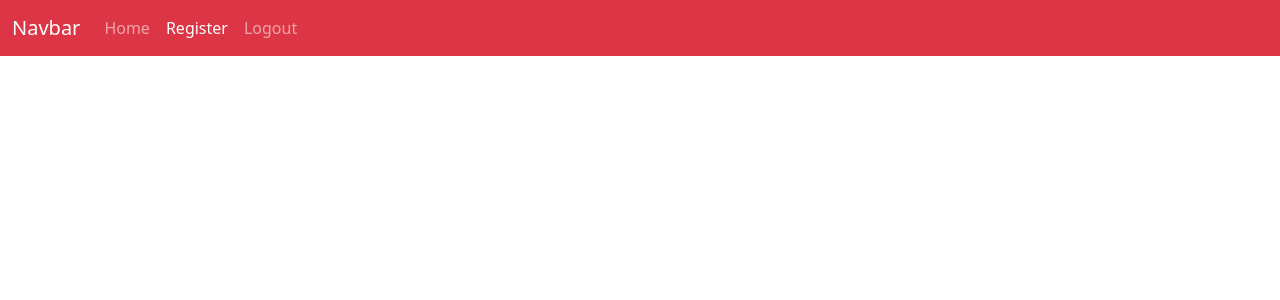
After one commit to DhaniSanJose/ipat2c, a Django app: page /register/ in a window 1280 px wide. The commit adds this page. Shown: the top 300 px of the page. Run offline with Django 5.2, Linux system fonts and the light colour scheme.

Commit message:
Desinging the Webpage

```diff
--- /dev/null
+++ b/ipat2c/dcrm/templates/base2.html
@@ -0,0 +1,23 @@
+<!doctype html>
+<html lang="en">
+  <head>
+    <meta charset="utf-8">
+    <meta name="viewport" content="width=device-width, initial-scale=1">
+    <title>Bootstrap demo</title>
+    <link href="https://cdn.jsdelivr.net/npm/bootstrap@5.3.3/dist/css/bootstrap.min.css" rel="stylesheet" integrity="sha384-QWTKZyjpPEjISv5WaRU9OFeRpok6YctnYmDr5pNlyT2bRjXh0JMhjY6hW+ALEwIH" crossorigin="anonymous">
+  </head>
+  {% include 'navbar2.html' %}
+  <body>
+
+
+
+        {% block content %}
+
+        {% endblock %}
+
+
+
+
+    <script src="https://cdn.jsdelivr.net/npm/bootstrap@5.3.3/dist/js/bootstrap.bundle.min.js" integrity="sha384-YvpcrYf0tY3lHB60NNkmXc5s9fDVZLESaAA55NDzOxhy9GkcIdslK1eN7N6jIeHz" crossorigin="anonymous"></script>
+  </body>
+</html>
--- /dev/null
+++ b/ipat2c/dcrm/templates/navbar2.html
@@ -0,0 +1,22 @@
+<nav class="navbar navbar-expand-lg navbar-dark bg-danger">
+    <div class="container-fluid">
+      <a class="navbar-brand" href="#">Navbar</a>
+      <button class="navbar-toggler" type="button" data-bs-toggle="collapse" data-bs-target="#navbarNav" aria-controls="navbarNav" aria-expanded="false" aria-label="Toggle navigation">
+        <span class="navbar-toggler-icon"></span>
+      </button>
+      <div class="collapse navbar-collapse" id="navbarNav">
+        <ul class="navbar-nav">
+          <li class="nav-item">
+            <a class="nav-link " aria-current="page" href="{% url 'home' %}">Home</a>
+          </li>
+          <li class="nav-item">
+            <a class="nav-link active" href="#">Register</a>
+          </li>
+          <li class="nav-item">
+            <a class="nav-link" href="#">Logout</a>
+          </li>
+
+        </ul>
+      </div>
+    </div>
+  </nav>
--- /dev/null
+++ b/ipat2c/dcrm/templates/register.html
@@ -0,0 +1,5 @@
+{% extends 'base2.html' %}
+
+{% block content %}
+
+{% endblock %}
--- a/ipat2c/dcrm/urls.py
+++ b/ipat2c/dcrm/urls.py
@@ -3,4 +3,5 @@ from . import views
 
 urlpatterns = [
     path('', views.home, name='home'),
+    path('register/', views.register, name='registration')
 ]
--- a/ipat2c/dcrm/views.py
+++ b/ipat2c/dcrm/views.py
@@ -6,3 +6,7 @@ def home(request):
     #DO SOMETHING
 
     return render(request, 'home.html')
+
+def register(request):
+
+    return render(request, 'register.html')
```
Also changed, not shown: ipat2c/dcrm/templates/base.html (added, +23 -0 lines), ipat2c/dcrm/templates/home.html (+33 -1 lines), ipat2c/dcrm/templates/navbar.html (added, +36 -0 lines), ipat2c/ipat2c/settings.py (+9 -1 lines), ipat2c/static/img/earist-logo.png (added).
